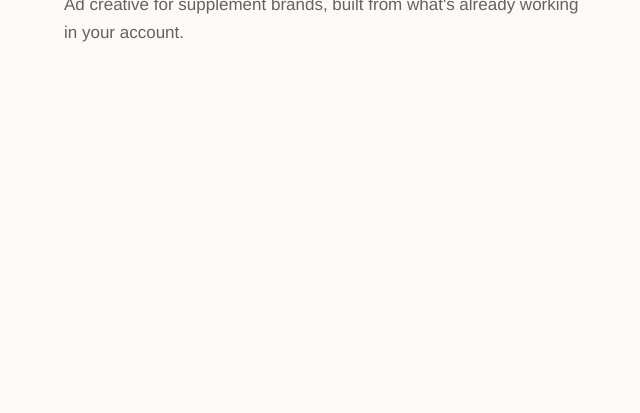
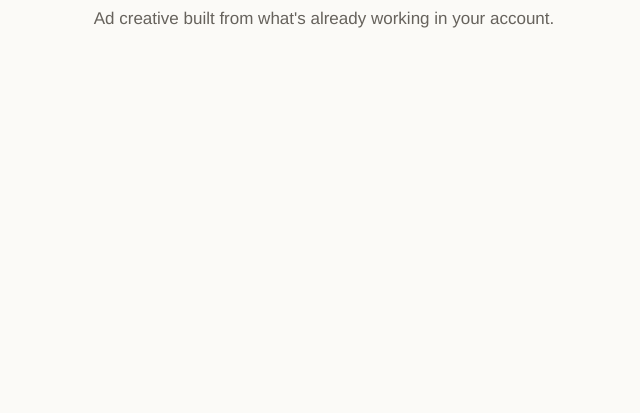
Before and after one commit to singhlakshya162-debug/smiley-pitches, a plain HTML site: page index.html in a window 1280 px wide. Shown: the part 435-848 px from the top of the page, without its empty margins (316-956 px from the left). Drawn offline with Linux system fonts and the light colour scheme.

Commit message:
Homepage: general wording (no sector named)
Co-Authored-By: Claude Opus 5.5 <noreply@anthropic.com>

```diff
--- a/index.html
+++ b/index.html
@@ -3,4 +3,4 @@
 <meta name="robots" content="noindex,nofollow"><title>Smiley Digital</title>
 <style>body{margin:0;min-height:100vh;display:grid;place-items:center;background:#FBFAF7;color:#1E1D1B;font:17px/1.6 "Helvetica Neue",Arial,sans-serif;padding:24px}
 main{max-width:520px}h1{font-size:2rem;margin:0 0 8px}p{margin:0;color:#66625C}</style></head>
-<body><main><h1>Smiley Digital</h1><p>Ad creative for supplement brands, built from what's already working in your account.</p></main></body></html>
+<body><main><h1>Smiley Digital</h1><p>Ad creative built from what's already working in your account.</p></main></body></html>
```
